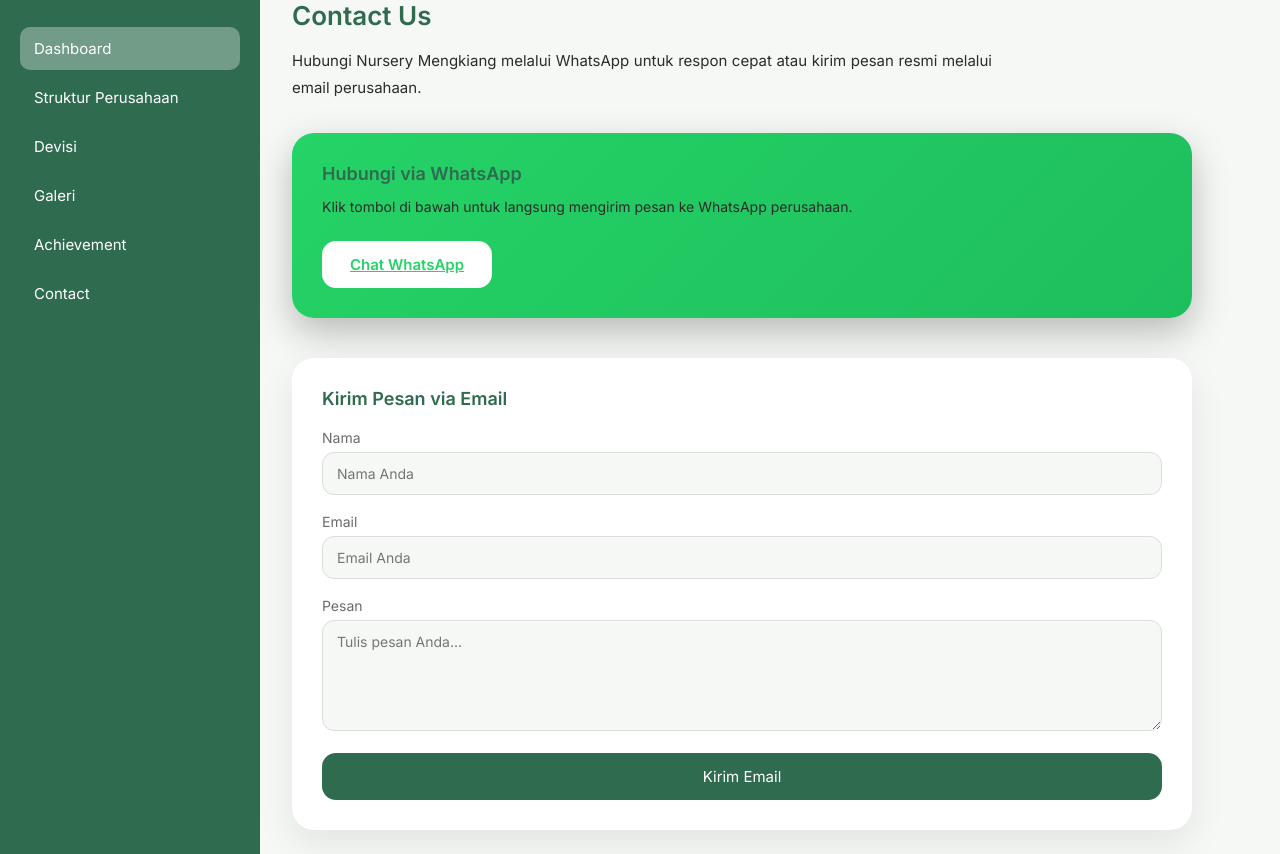
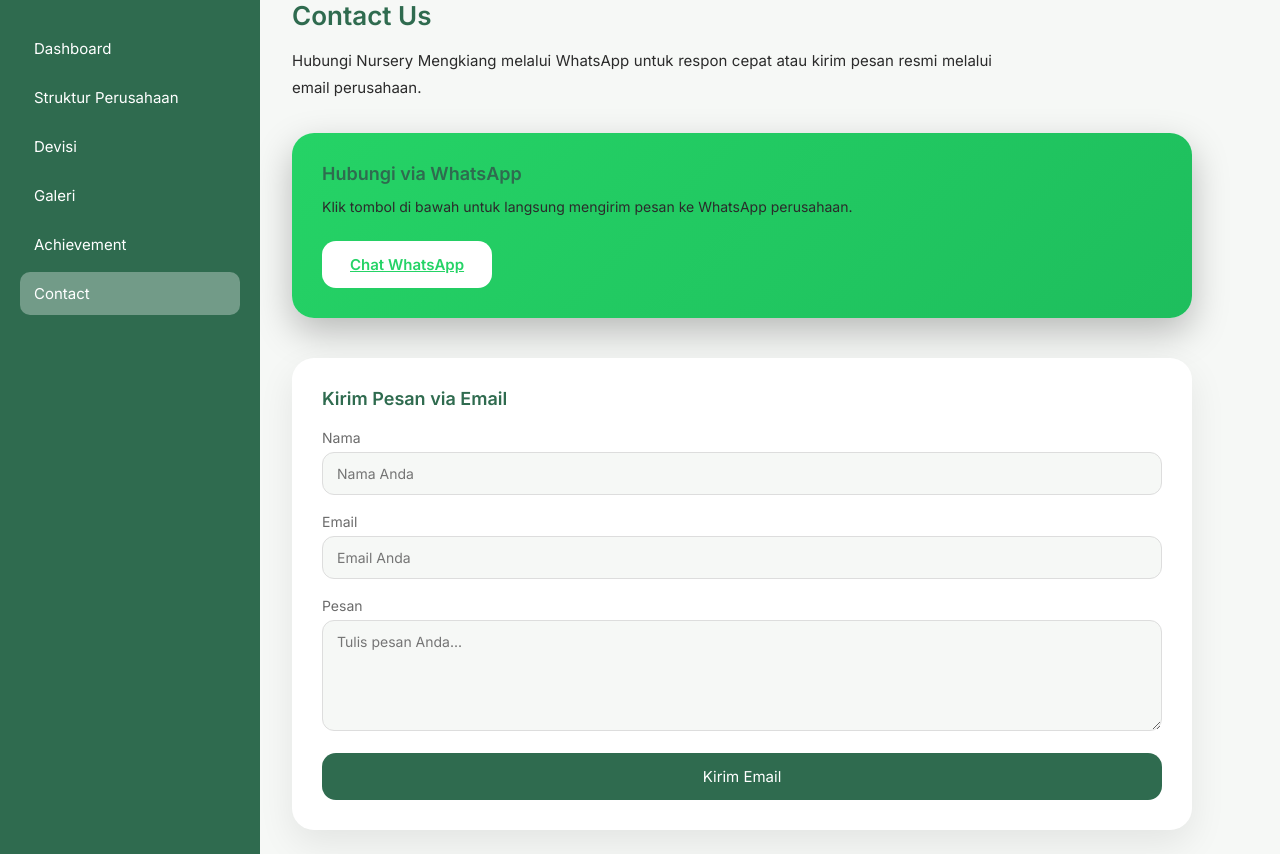
Before and after one commit to imamsyahjr-sketch/nursery-mengkiang, a plain HTML site: page contact.html in a window 1280 px wide. Shown: the part 78-932 px from the top of the page. Drawn offline with Linux system fonts and the light colour scheme.

Commit message:
Update contact.html

```diff
--- a/contact.html
+++ b/contact.html
@@ -23,12 +23,12 @@
     </div>
 
     <nav class="menu">
-        <a href="index.html" class="active">Dashboard</a>
+        <a href="index.html">Dashboard</a>
         <a href="struktur.html">Struktur Perusahaan</a>
         <a href="devisi.html">Devisi</a>
         <a href="galeri.html">Galeri</a>
         <a href="achievement.html">Achievement</a>
-        <a href="contact.html">Contact</a>
+        <a href="contact.html" class="active">Contact</a>
     </nav>
 </aside>
 
```
